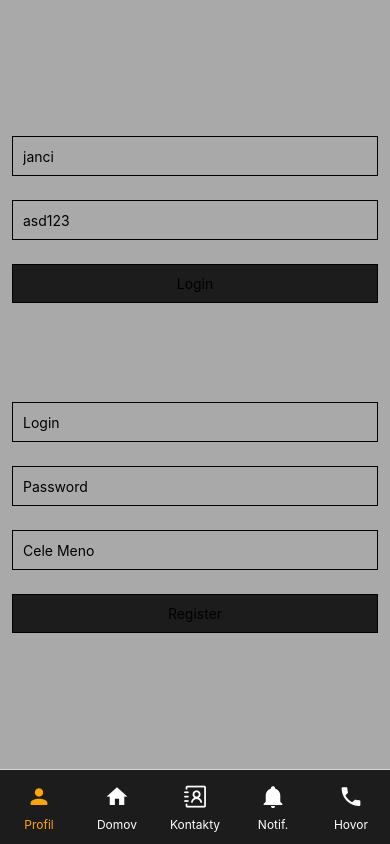
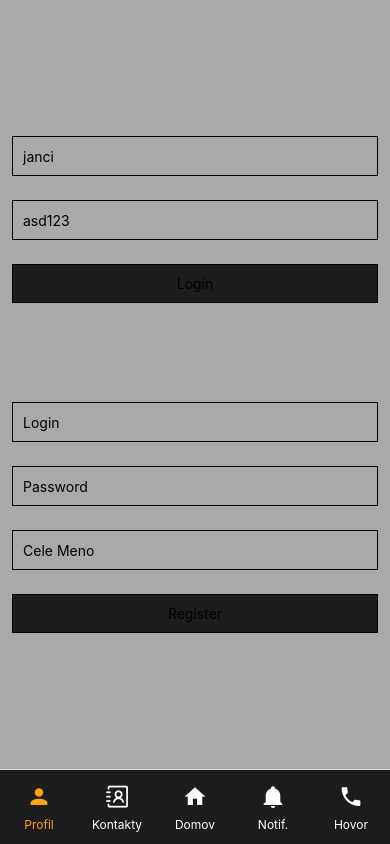
Before and after one commit to valter741/mta_frontend, a React Native app: screen /Profil in a window 390 px wide. Built offline with nearby package versions, Linux system fonts and the light colour scheme; what @react-native-firebase/app would draw is missing.

Commit message:
Vymenenie tlacidiel Domov a Kontakty v Tab Navigatore

```diff
--- a/App.js
+++ b/App.js
@@ -74,14 +74,14 @@ const App: () => Node = () => {
               <MaterialCommunityIcons name="account" color={color} size={size} />
             ),
           }}/>
+          <Tab.Screen name="Kontakty" component={Contacts} options={{
+            tabBarIcon: ({ color, size }) => (
+              <AntDesign name="contacts" color={color} size={size} />
+            ),
+          }}/>
           <Tab.Screen name="Domov" component={Home} options={{
             tabBarIcon: ({ color, size }) => (
               <MaterialCommunityIcons name="home" color={color} size={size} />
-            ),
-          }}/>
-          <Tab.Screen name="Kontakty" component={Contacts} options={{
-            tabBarIcon: ({ color, size }) => (
-              <AntDesign name="contacts" color={color} size={size} />
             ),
           }}/>
           <Tab.Screen name="Notif." component={Noti} options={{
--- a/components/global.js
+++ b/components/global.js
@@ -1,4 +1,4 @@
-//global.ip = "192.168.100.92:8000";
+global.ip = "192.168.100.92:8000";
 //global.ip = "192.168.100.168:8000";
 //global.ip = "172.20.10.3:8000";
-global.ip = "192.168.100.2:8000";
+//global.ip = "192.168.100.2:8000";
```
